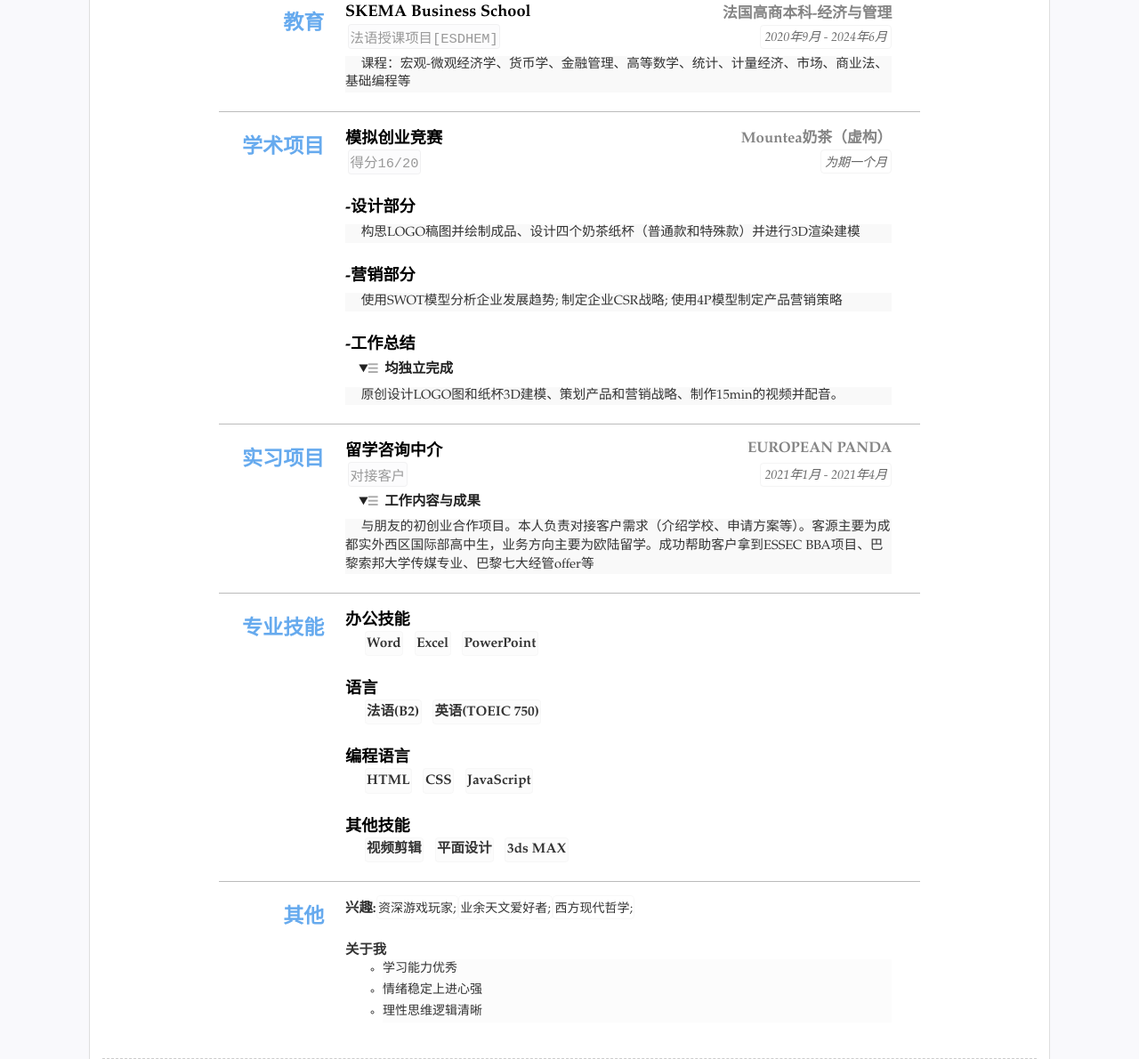
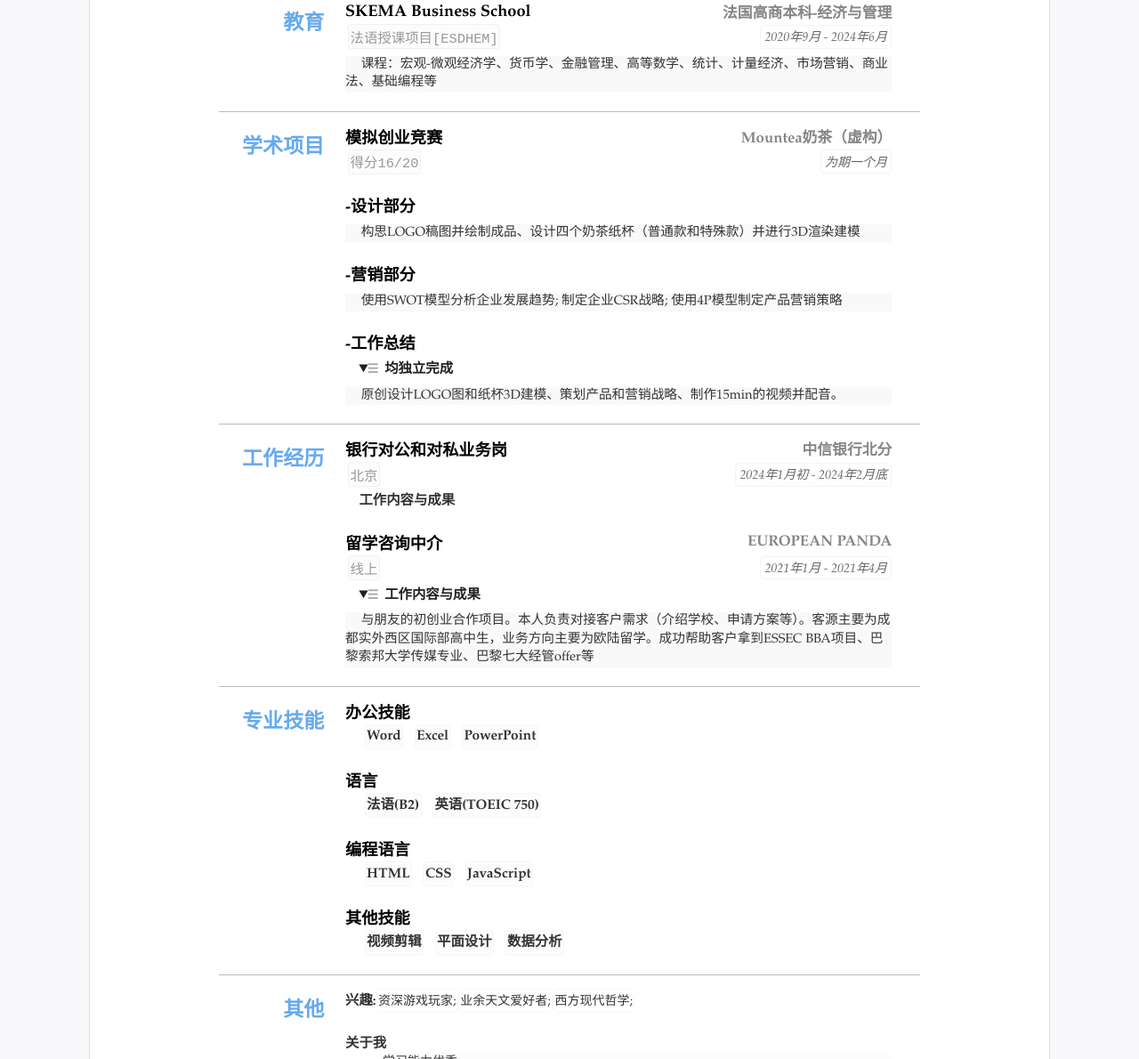
Before and after one commit to BWyiii/-, a Jekyll site: the page built from index.html, in a window 1280 px wide and 1400 px high. Shown: the part 210-1400 px from the top of the window at 89% size. Built offline with Jekyll 4.4.1, drawn with Linux system fonts in a browser that asks for light colours.

Commit message:
Update resume.yml

```diff
--- a/_data/resume.yml
+++ b/_data/resume.yml
@@ -32,7 +32,7 @@ main: #简历主要内容，
     sub: 法国高商本科-经济与管理
     tags:
     - 法语授课项目[ESDHEM]
-    detail: 课程：宏观-微观经济学、货币学、金融管理、高等数学、统计、计量经济、市场、商业法、基础编程等
+    detail: 课程：宏观-微观经济学、货币学、金融管理、高等数学、统计、计量经济、市场营销、商业法、基础编程等
 
 - type: experience
   name: 学术项目
@@ -52,12 +52,20 @@ main: #简历主要内容，
     open: open
 
 - type: projects
-  name: 实习项目
+  name: 工作经历
   content:
+  - title: 银行对公和对私业务岗
+    sub: 中信银行北分
+    tags:
+    - 北京
+    duration: 2024年1月初 - 2024年2月底
+    summary: 工作内容与成果
+    detail:
+    open: open
   - title: 留学咨询中介
     sub: EUROPEAN PANDA
     tags:
-    - 对接客户
+    - 线上
     duration: 2021年1月 - 2021年4月
     summary: 工作内容与成果
     detail: 与朋友的初创业合作项目。本人负责对接客户需求（介绍学校、申请方案等）。客源主要为成都实外西区国际部高中生，业务方向主要为欧陆留学。成功帮助客户拿到ESSEC BBA项目、巴黎索邦大学传媒专业、巴黎七大经管offer等
@@ -85,7 +93,7 @@ main: #简历主要内容，
     items: #itmems 可以小块的方式显示
     - 视频剪辑
     - 平面设计
-    - 3ds MAX
+    - 数据分析
 
 #others 其他简略内容(列表)
 others: #其他列表显示
```
